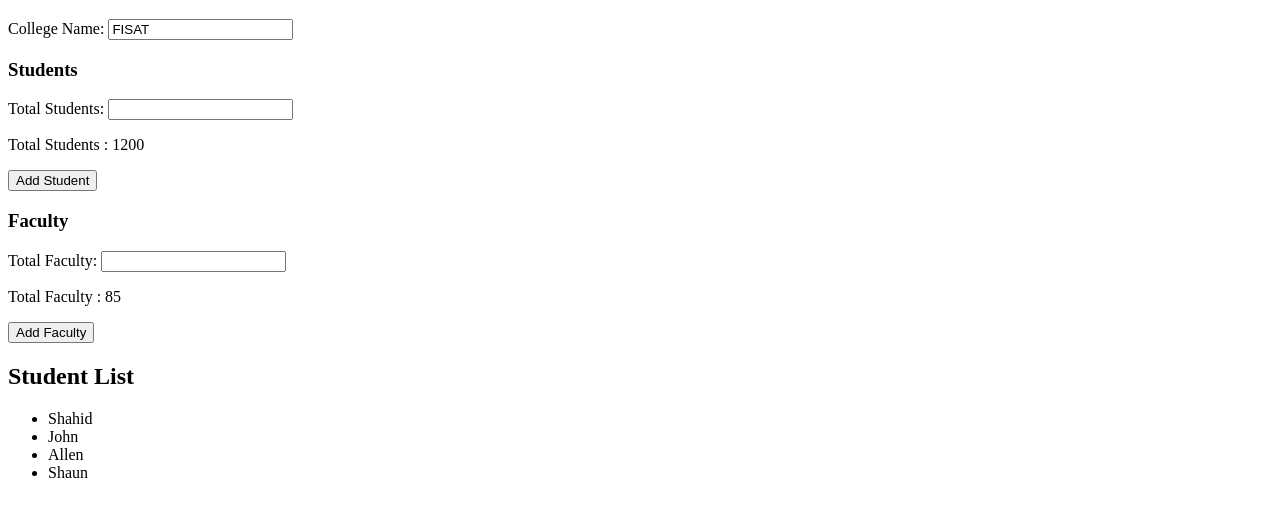
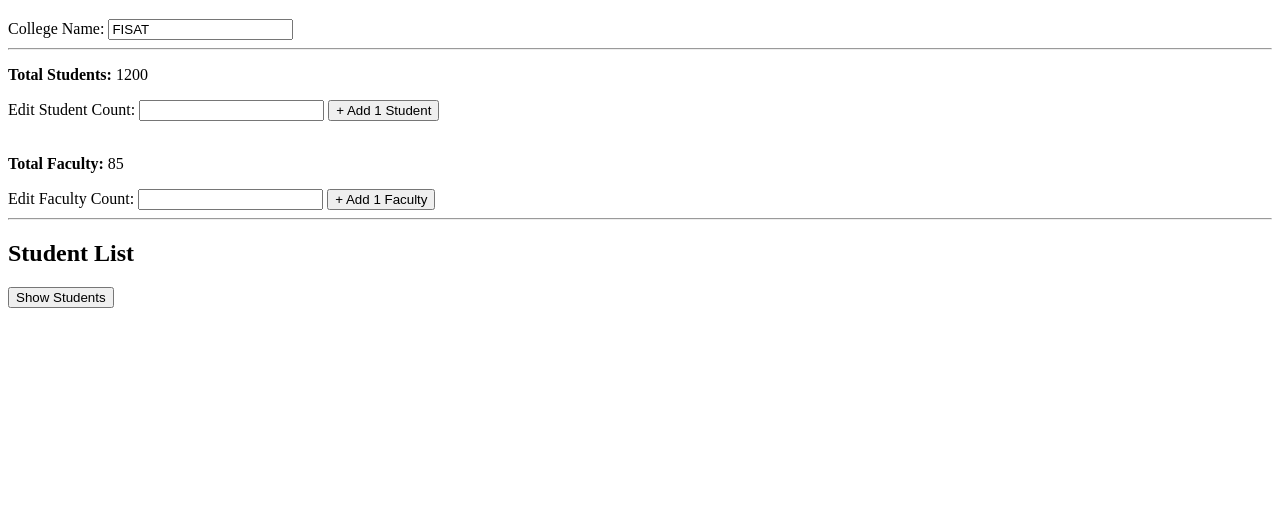
Before and after one commit to AllenJohnn/angular_test, a website: page project/campus360/index.html in a window 1280 px wide. Shown: the part 61-578 px from the top of the page. Drawn offline with nearby package versions, Linux system fonts and the light colour scheme.

Commit message:
alignment

```diff
--- a/project/campus360/index.html
+++ b/project/campus360/index.html
@@ -1,5 +1,6 @@
-<!doctype html>
+<!DOCTYPE html>
 <html ng-app="campus360">
+
 <head>
     <meta charset="UTF-8" />
     <meta name="viewport" content="width=device-width, initial-scale=1.0" />
@@ -9,36 +10,46 @@
 </head>
 
 <body ng-controller="dashboardController">
+
     <div>
-      <h1>{{collegename || 'College Name'}}</h1>
-      <label for="collegename">College Name:</label>
-      <input type="text" id="collegename" ng-model="collegename" />
+        <h1>{{collegename}} </h1>
+        <label>College Name: </label>
+        <input type="text" ng-model="collegename">
     </div>
 
-
+    <hr>
 
     <div>
-      <h3>Students</h3>
-      <label for="totalstudents">Total Students:</label>
-      <input type="number" id="totalstudents" ng-model="totalstudents" />
-      <p>Total Students : {{totalstudents}}</p>
-      <button ng-click="totalstudents = totalstudents + 1">Add Student</button>
+        <p><strong>Total Students:</strong> {{totalstudents}}</p>
+        <label>Edit Student Count: </label>
+        <input type="number" ng-model="totalstudents">
+        <button ng-click="totalstudents = totalstudents + 1">+ Add 1 Student</button>
     </div>
 
+    <br>
 
     <div>
-      <h3>Faculty</h3>
-      <label for="totalfaculty">Total Faculty:</label>
-      <input type="number" id="totalfaculty" ng-model="totalfaculty" />
-      <p>Total Faculty : {{totalfaculty}}</p>
-      <button ng-click="totalfaculty = totalfaculty + 1">Add Faculty</button>
+        <p><strong>Total Faculty:</strong> {{totalfaculty}}</p>
+        <label>Edit Faculty Count: </label>
+        <input type="number" ng-model="totalfaculty">
+        <button ng-click="totalfaculty = totalfaculty + 1">+ Add 1 Faculty</button>
     </div>
+
+    <hr>
 
     <div>
         <h2>Student List</h2>
-      <ul>
-        <li ng-repeat="student in students">{{student}}</li>
+        <button ng-click="showstudents = !showstudents">
+            {{ showstudents ? 'Hide Students' : 'Show Students' }}
+        </button>
+
+        <ul ng-show="showstudents">
+            <li ng-repeat="student in students">
+                {{student}}
+            </li>
         </ul>
     </div>
+
 </body>
+
 </html>
--- a/project/campus360/js/app.js
+++ b/project/campus360/js/app.js
@@ -15,9 +15,14 @@
         "Shahid","John","Allen","Shaun"
     ]
 
-    $scope.addStudent=function(){
+    $scope.addStudent=function()
+
+    {
 
         $scope.totalstudents++
+
+
+        $scope.showstudents=true
     }
 
 
```
Lines whose indentation alone changed are shown as unchanged.
